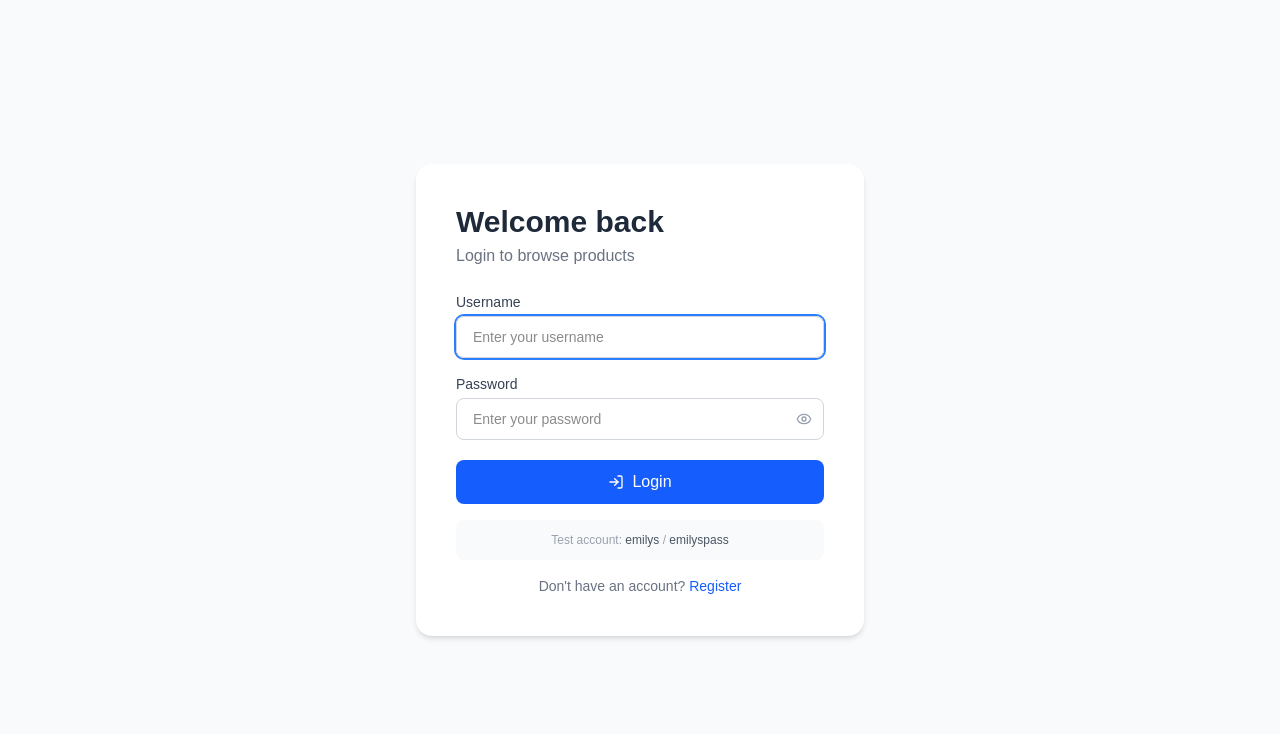
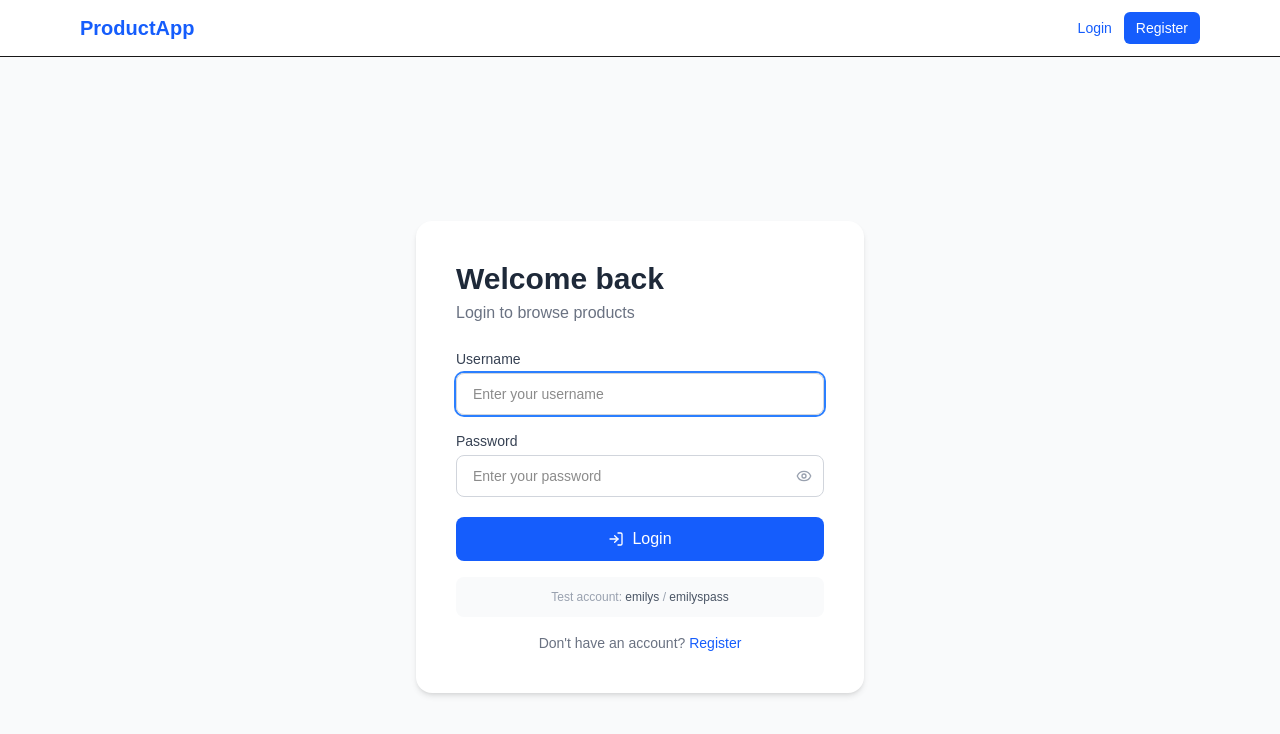
Before and after one commit to ErinyAnis/product-app, a Next.js app: page /login in a window 1280 px wide. Shown: the top 734 px of the page. Built offline with nearby package versions, Linux system fonts and the light colour scheme.

Commit message:
docs: document features, API usage, auth, and caching strategy

```diff
--- a/app/layout.tsx
+++ b/app/layout.tsx
@@ -2,6 +2,7 @@ import type { Metadata } from "next";
 import { Geist, Geist_Mono } from "next/font/google";
 import "./globals.css";
 import { AuthProvider } from "@/context/AuthContext";
+import Navbar from "@/components/Navbar";
 import Providers from "./providers";
 
 const geistSans = Geist({
@@ -30,7 +31,10 @@ export default function RootLayout({
         className={`${geistSans.variable} ${geistMono.variable} antialiased`}
       >
         <Providers>
-          <AuthProvider>{children}</AuthProvider>
+          <AuthProvider>
+            <Navbar />
+            {children}
+          </AuthProvider>
         </Providers>
       </body>
     </html>
```
Also changed, not shown: 2 other files (tests, documents, lock files or other folders).
